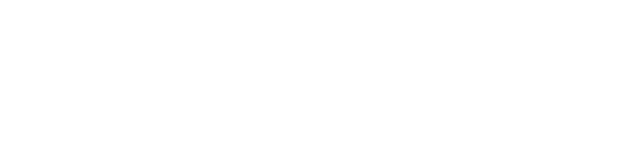
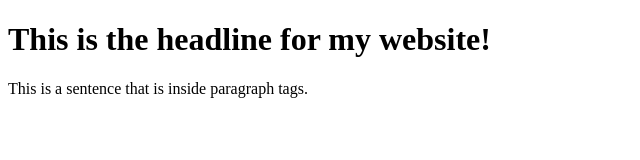
Before and after one commit to sgolanka/IndexPageForP5Examples, a plain HTML site: page index.html in a window 1280 px wide. Shown: the whole page, without its empty margins (0-640 px from the left). Drawn offline with Linux system fonts and the light colour scheme.

Commit message:
added h1 and p tags

```diff
--- a/index.html
+++ b/index.html
@@ -1,6 +1,8 @@
 <!DOCTYPE html>
 <html>
  <body>
+<h1>This is the headline for my website!</h1>
+   	<p>This is a sentence that is inside paragraph tags.</p>
 
  </body>
 </html>
```
